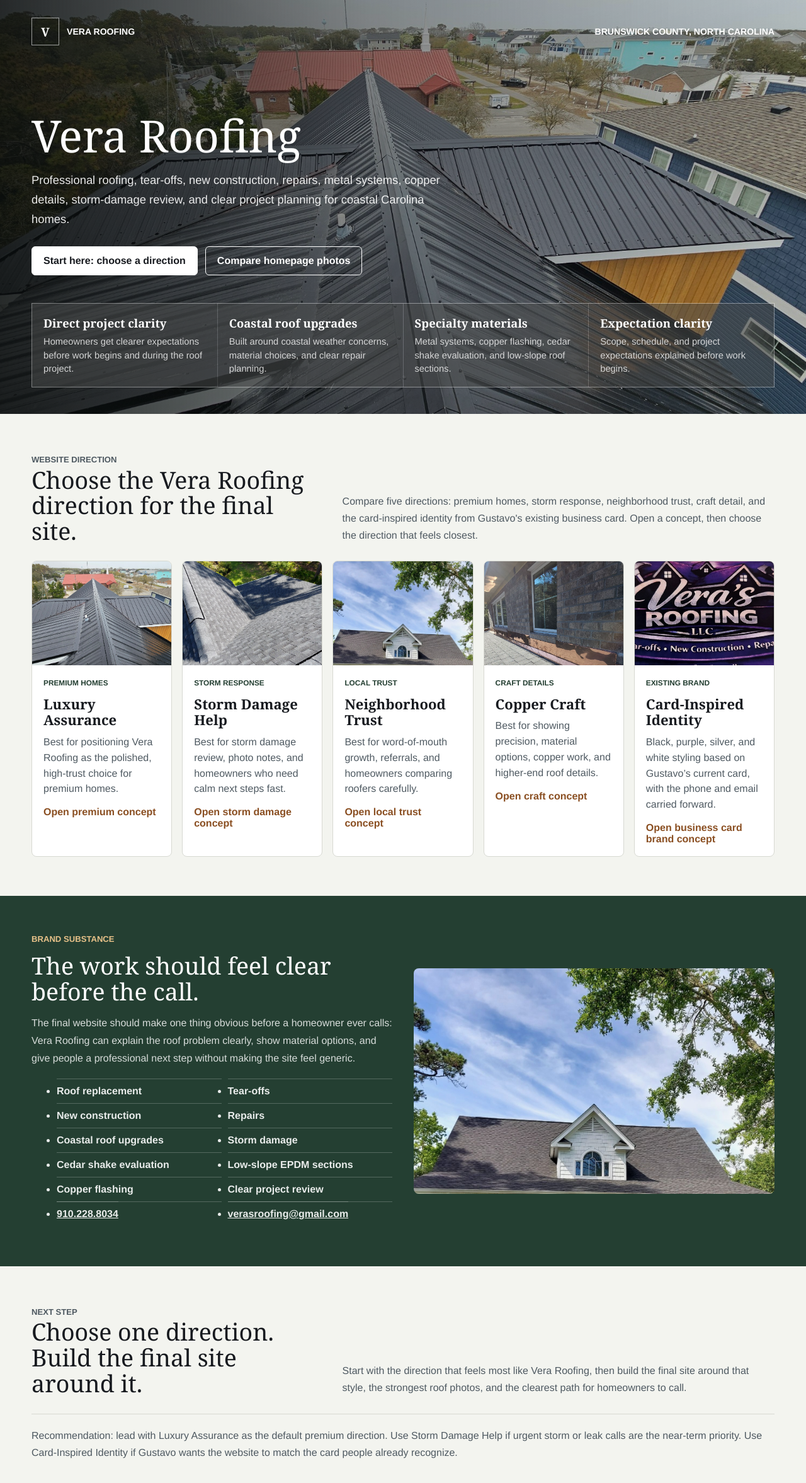
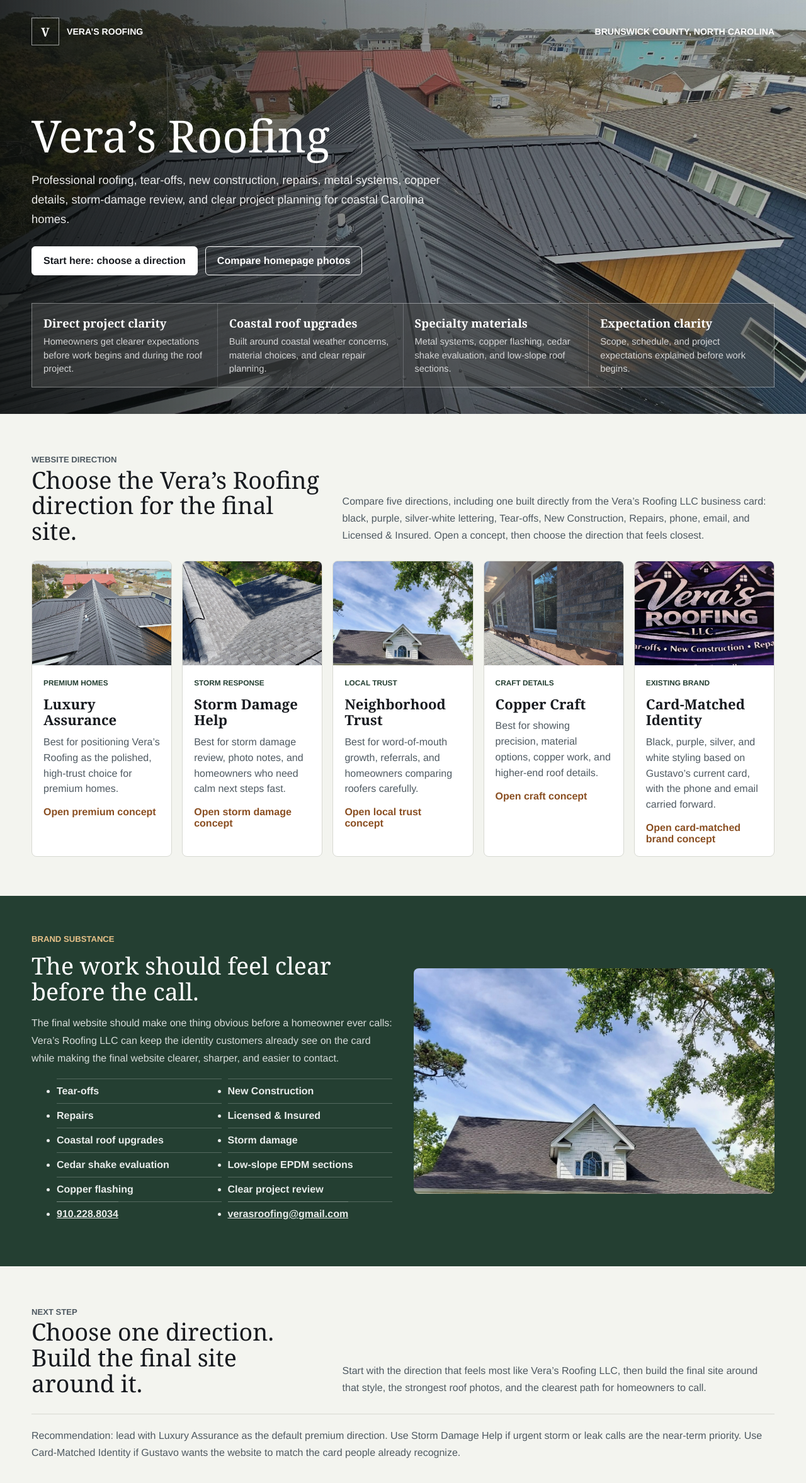
Before and after one commit to LarryLemonBot/gustavo-roofing-options, a plain HTML site: page index.html in a window 1280 px wide. Shown: the whole page at 63% size. Drawn offline with Linux system fonts and the light colour scheme.

Commit message:
Align Vera's Roofing site with business card

```diff
--- a/index.html
+++ b/index.html
@@ -3,10 +3,10 @@
   <head>
     <meta charset="UTF-8" />
     <meta name="viewport" content="width=device-width, initial-scale=1" />
-    <title>Vera Roofing | Website Concept Review</title>
+    <title>Vera’s Roofing | Website Concept Review</title>
     <meta
       name="description"
-      content="Premium website concept options for Vera Roofing in Brunswick County, NC."
+      content="Premium website concept options for Vera’s Roofing in Brunswick County, NC."
     />
     <style>
       :root {
@@ -436,14 +436,14 @@
         <div class="topline">
           <div class="brand">
             <span class="mark" aria-hidden="true">V</span>
-            <span>Vera Roofing</span>
+            <span>Vera’s Roofing</span>
           </div>
           <span>Brunswick County, North Carolina</span>
         </div>
 
         <div>
           <div class="hero-copy">
-            <h1>Vera Roofing</h1>
+            <h1>Vera’s Roofing</h1>
             <p>
               Professional roofing, tear-offs, new construction, repairs, metal systems, copper details,
               storm-damage review, and clear project planning for coastal Carolina homes.
@@ -454,7 +454,7 @@
             </div>
           </div>
 
-          <div class="proof-row" aria-label="Core Vera Roofing proof points">
+          <div class="proof-row" aria-label="Core Vera’s Roofing proof points">
             <div class="proof">
               <strong>Direct project clarity</strong>
               <span>Homeowners get clearer expectations before work begins and during the roof project.</span>
@@ -481,10 +481,10 @@
         <div class="section-head">
           <div>
             <p class="eyebrow">Website Direction</p>
-            <h2>Choose the Vera Roofing direction for the final site.</h2>
+            <h2>Choose the Vera’s Roofing direction for the final site.</h2>
           </div>
           <p>
-            Compare five directions: premium homes, storm response, neighborhood trust, craft detail, and the card-inspired identity from Gustavo's existing business card. Open a concept, then choose the direction that feels closest.
+            Compare five directions, including one built directly from the Vera’s Roofing LLC business card: black, purple, silver-white lettering, Tear-offs, New Construction, Repairs, phone, email, and Licensed & Insured. Open a concept, then choose the direction that feels closest.
           </p>
         </div>
 
@@ -496,7 +496,7 @@
             <div class="direction-body">
               <span class="label">Premium Homes</span>
               <h3>Luxury Assurance</h3>
-              <p>Best for positioning Vera Roofing as the polished, high-trust choice for premium homes.</p>
+              <p>Best for positioning Vera’s Roofing as the polished, high-trust choice for premium homes.</p>
               <span class="open">Open premium concept</span>
             </div>
           </a>
@@ -538,13 +538,13 @@
           </a>
         <a class="direction" href="/gustavo-roofing-options/business-card/">
           <figure>
-            <img src="/gustavo-roofing-options/hero-photos/business-card-logo-crop.jpeg" alt="Vera Roofing business card inspired black and purple brand direction" />
+            <img src="/gustavo-roofing-options/hero-photos/business-card-logo-crop.jpeg" alt="Vera’s Roofing business card inspired black and purple brand direction" />
           </figure>
           <div class="direction-body">
             <span class="label">Existing Brand</span>
-            <h3>Card-Inspired Identity</h3>
+            <h3>Card-Matched Identity</h3>
             <p>Black, purple, silver, and white styling based on Gustavo’s current card, with the phone and email carried forward.</p>
-            <span class="open">Open business card brand concept</span>
+            <span class="open">Open card-matched brand concept</span>
           </div>
         </a>
         </div>
@@ -557,14 +557,13 @@
             <h2>The work should feel clear before the call.</h2>
             <p>
               The final website should make one thing obvious before a homeowner ever calls:
-              Vera Roofing can explain the roof problem clearly, show material options, and give people
-              a professional next step without making the site feel generic.
+              Vera’s Roofing LLC can keep the identity customers already see on the card while making the final website clearer, sharper, and easier to contact.
             </p>
             <ul class="service-list">
-              <li>Roof replacement</li>
               <li>Tear-offs</li>
-              <li>New construction</li>
+              <li>New Construction</li>
               <li>Repairs</li>
+              <li>Licensed &amp; Insured</li>
               <li>Coastal roof upgrades</li>
               <li>Storm damage</li>
               <li>Cedar shake evaluation</li>
@@ -586,7 +585,7 @@
             <h2>Choose one direction. Build the final site around it.</h2>
           </div>
           <p>
-            Start with the direction that feels most like Vera Roofing, then build the final site around
+            Start with the direction that feels most like Vera’s Roofing LLC, then build the final site around
             that style, the strongest roof photos, and the clearest path for homeowners to call.
           </p>
         </div>
@@ -594,7 +593,7 @@
           <p>
             Recommendation: lead with Luxury Assurance as the default premium direction. Use
             Storm Damage Help if urgent storm or leak calls are the near-term priority. Use
-            Card-Inspired Identity if Gustavo wants the website to match the card people already recognize.
+            Card-Matched Identity if Gustavo wants the website to match the card people already recognize.
           </p>
         </div>
       </section>
```
Also changed, not shown: business-card/index.html (+17 -10 lines), craft/index.html (+2 -2 lines), hero-photos/index.html (+1 -1 lines), luxury/index.html (+3 -3 lines), neighborhood/index.html (+2 -2 lines), photos/index.html (+7 -7 lines), storm/index.html (+3 -3 lines).
